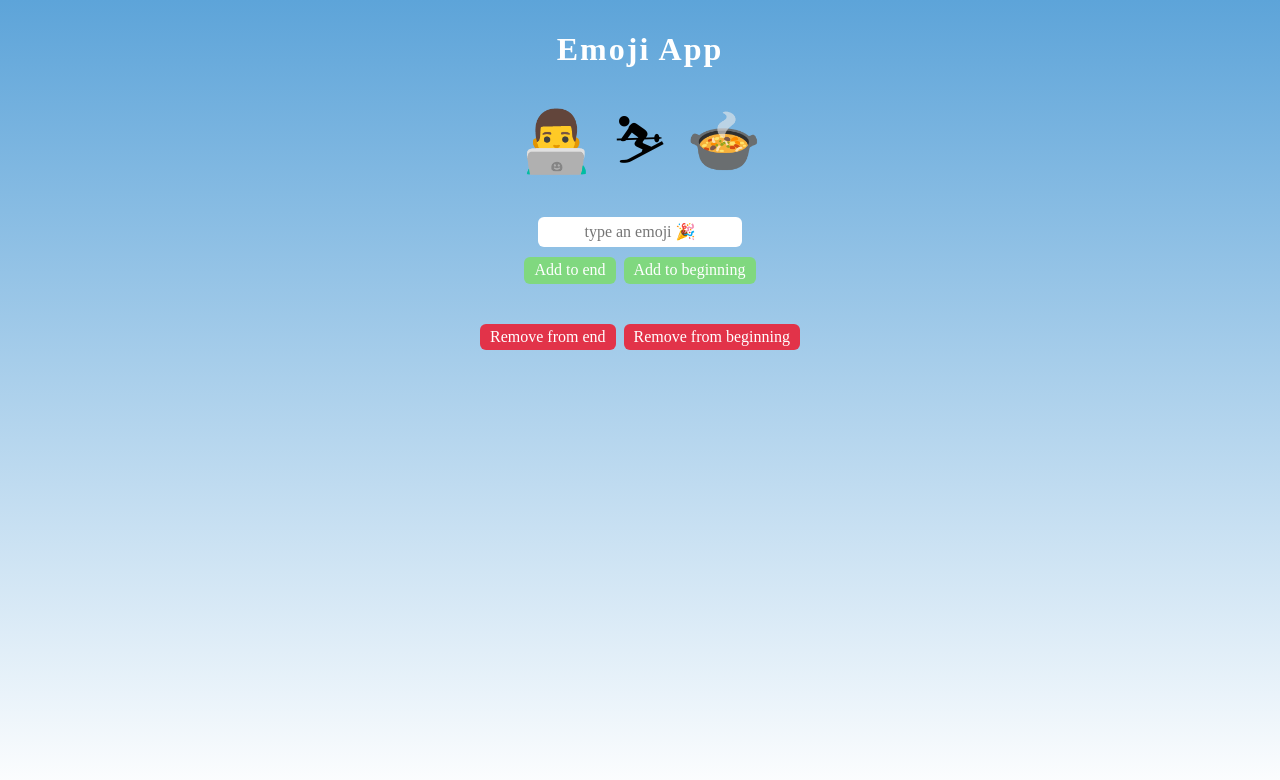
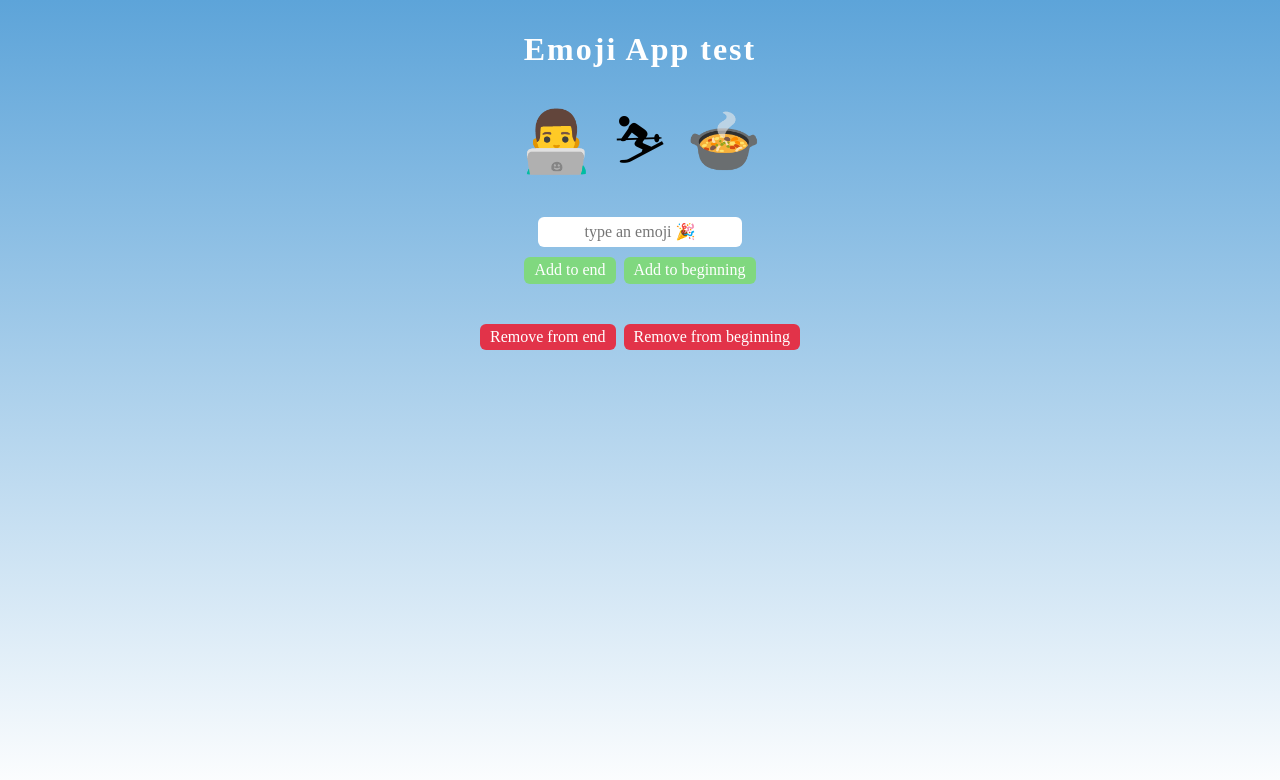
Before and after one commit to wilson-cheng/emojiapp, a website: page index.html in a window 1280 px wide. Drawn offline with nearby package versions, Linux system fonts and the light colour scheme; a web font is replaced by a local one.

Commit message:
add test to header

```diff
--- a/index.html
+++ b/index.html
@@ -4,7 +4,7 @@
         <link href="https://fonts.googleapis.com/css2?family=Baloo&display=swap" rel="stylesheet">
     </head>
     <body>
-        <h1>Emoji App<h1></h1>
+        <h1>Emoji App test<h1></h1>
         <div id="emoji-container"></div>
         <input type="text" id="emoji-input" placeholder="type an emoji 🎉">
         <div class="buttons-wrapper">
```
